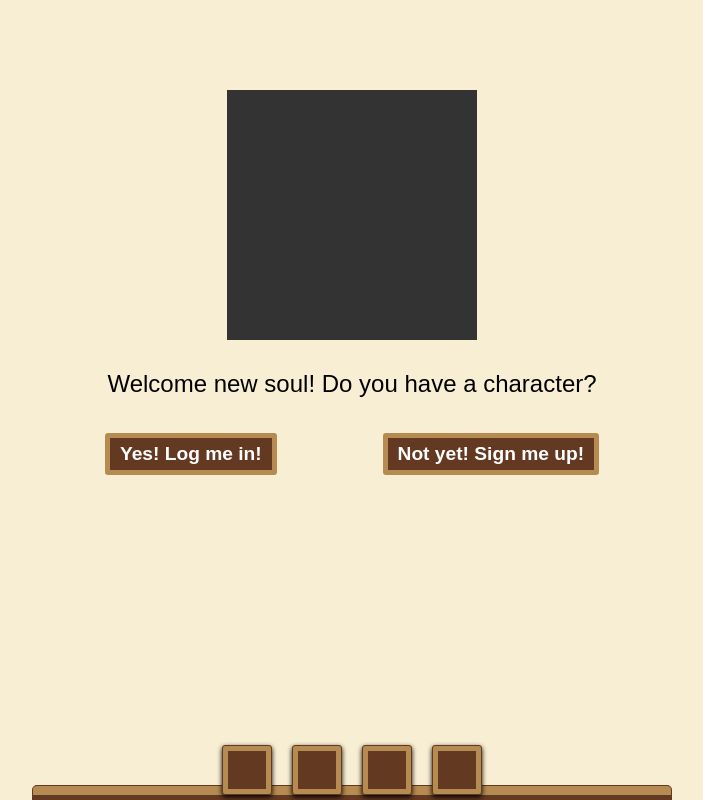
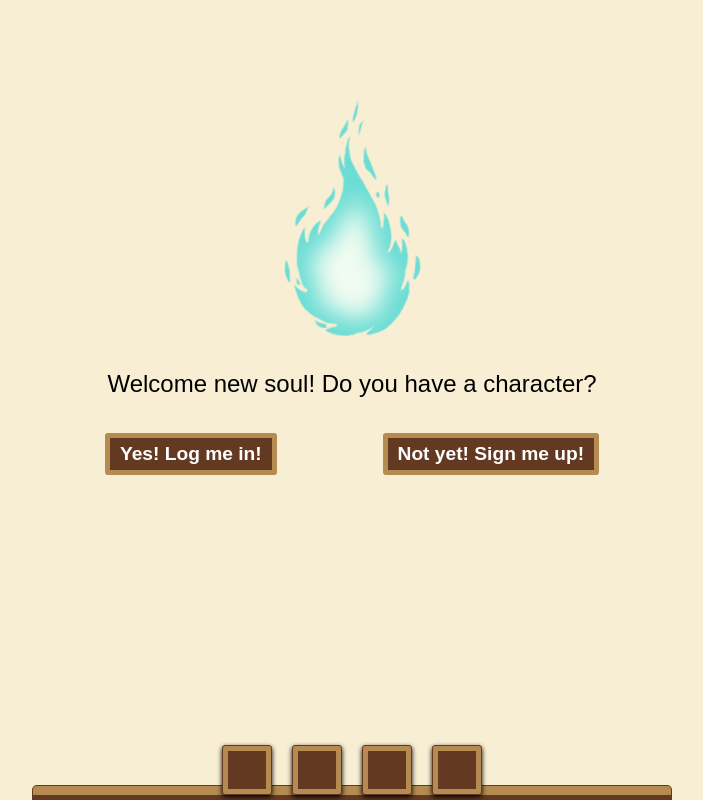
Before and after one commit to maevanapcontact/rpg-manager-app, a React (Create React App) app: page / in a window 1280 px wide. Shown: the whole page, without its empty margins (288-991 px from the left). Built offline with nearby package versions, Linux system fonts and the light colour scheme; no server answers.

Commit message:
assets: add wisp

```diff
--- a/src/components/Log.jsx
+++ b/src/components/Log.jsx
@@ -1,5 +1,6 @@
 import React from 'react';
 import styled from 'styled-components';
+import wisp from '../assets/images/wisp.png';
 
 const Root = styled.section`
   width: 100%;
@@ -7,11 +8,11 @@ const Root = styled.section`
   margin: 80px auto 20px auto;
 `;
 
-const Img = styled.div`
+const Img = styled.img`
+  display: block;
   width: 250px;
   height: 250px;
   margin: auto;
-  background: #333;
 `;
 
 const Content = styled.p`
@@ -46,7 +47,7 @@ const Btn = styled.button`
 export default function Log() {
   return (
     <Root>
-      <Img />
+      <Img src={wisp} alt="new soul" />
       <Content>Welcome new soul! Do you have a character?</Content>
       <Buttons>
         <Btn type="button">Yes! Log me in!</Btn>
```
Also changed, not shown: src/assets/images/wisp.png (added).
